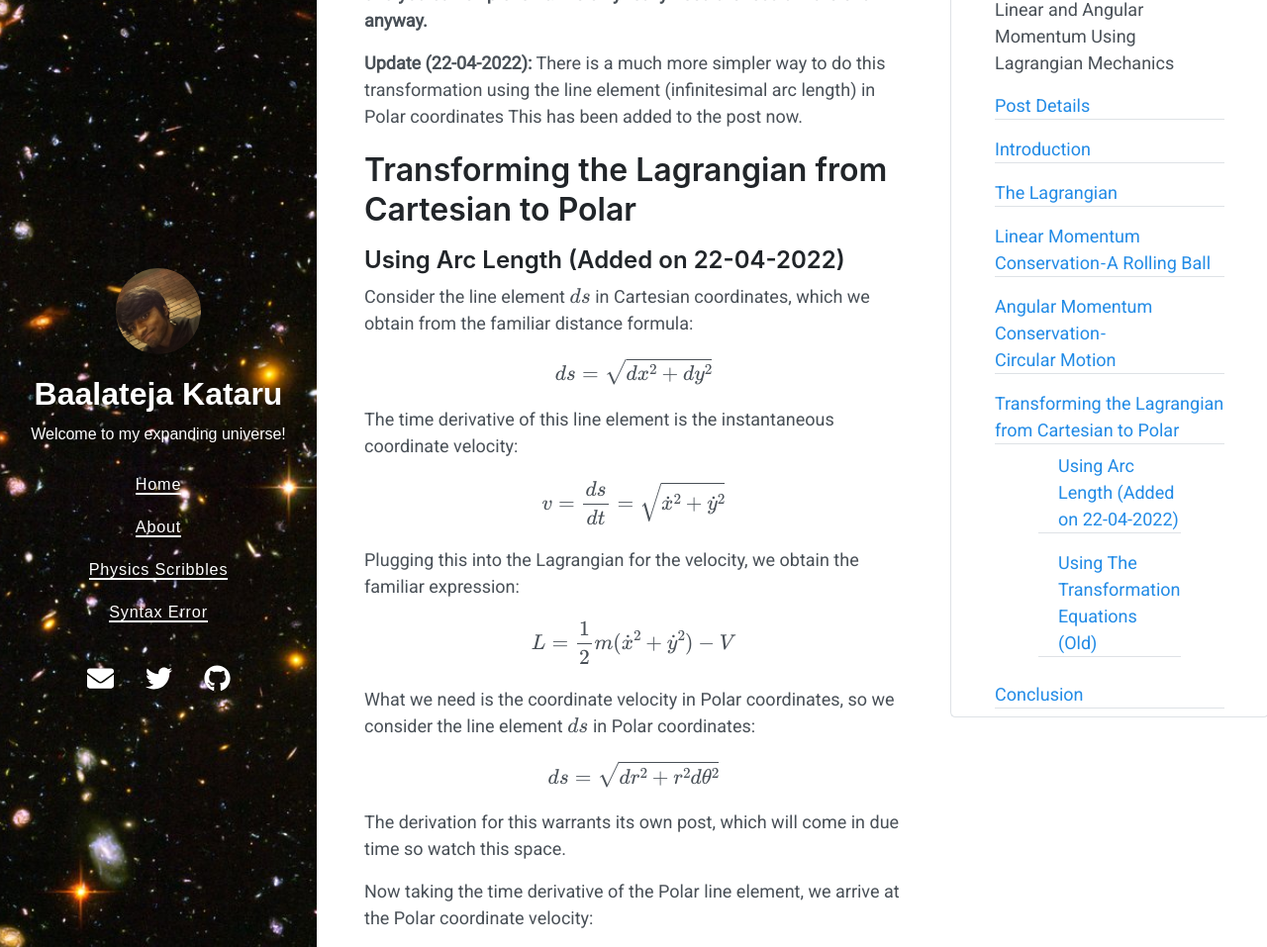
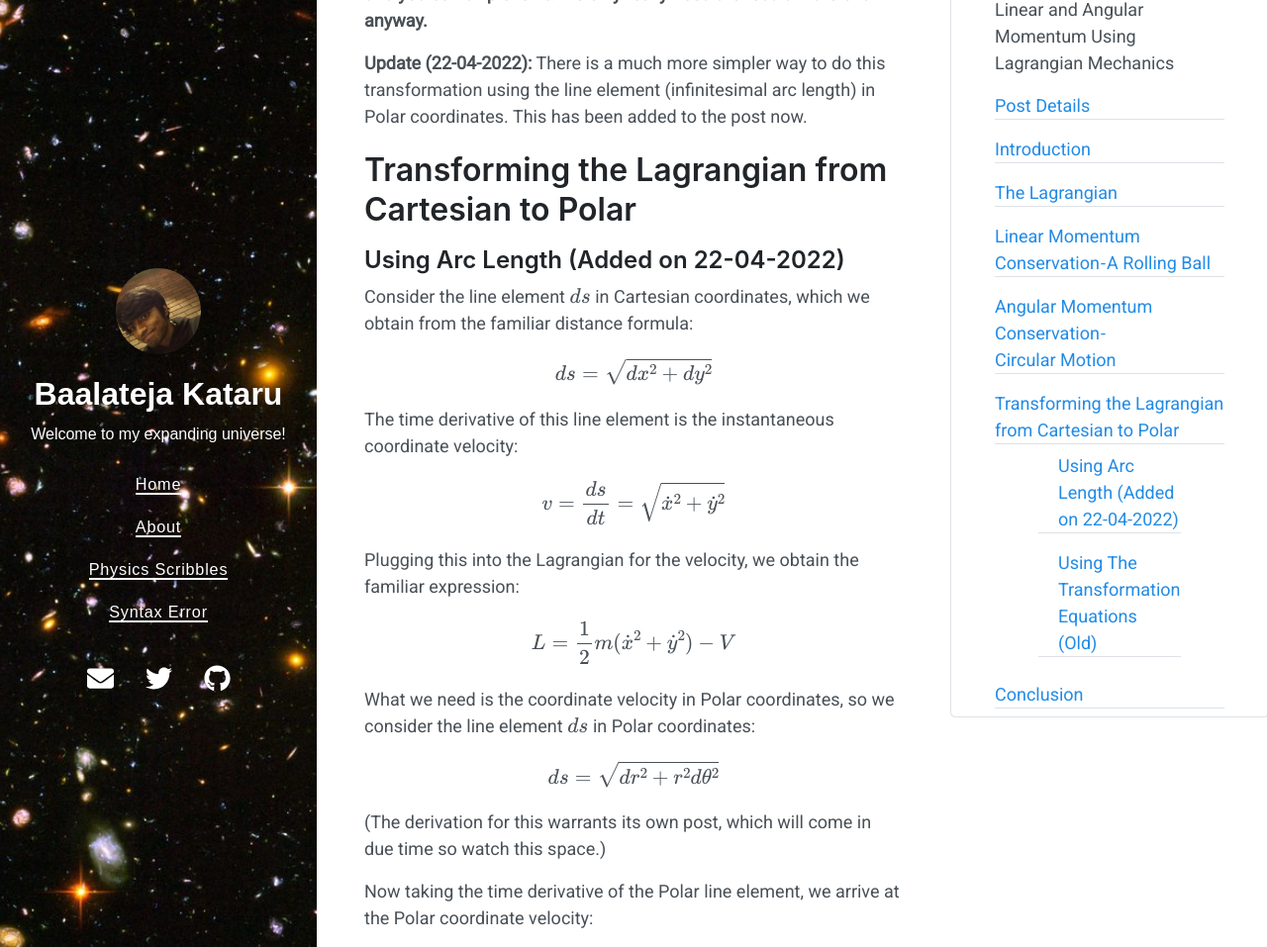
Before and after one commit to BK-Modding/BK-Modding.github.io, a Jekyll site: the page built from _posts/blog1/2021-08-17-deriving-the-conservation-of-linear-and-angular-momentum-using-lagrangian-mechanics.md, in a window 1280 px wide and 1400 px high, scrolled down 5669 px. Shown: the part 207-1164 px from the top of the window at 99% size. Built offline with Jekyll 4.4.1, drawn with Linux system fonts in a browser that asks for light colours; nearby versions of some CDN libraries; formulas are drawn with MathJax 3.

```diff
--- a/_posts/blog1/2021-08-17-deriving-the-conservation-of-linear-and-angular-momentum-using-lagrangian-mechanics.md
+++ b/_posts/blog1/2021-08-17-deriving-the-conservation-of-linear-and-angular-momentum-using-lagrangian-mechanics.md
@@ -168,7 +168,7 @@ Most importantly, angular motion is described in terms of the angle of revolutio
 
 **The transformation will be the most mathematically intense part of this entire post, so I will not detail too much of what's happening and you can skip over it. We only really need the result in the end anyway.**
 
-**Update (22-04-2022):** There is a much more simpler way to do this transformation using the line element (infinitesimal arc length) in Polar coordinates This has been added to the post now.
+**Update (22-04-2022):** There is a much more simpler way to do this transformation using the line element (infinitesimal arc length) in Polar coordinates. This has been added to the post now.
 
 # Transforming the Lagrangian from Cartesian to Polar
 
@@ -198,7 +198,7 @@ $$
   ds = \sqrt{dr^2 + r^2 d\theta^2}
 $$
 
-The derivation for this warrants its own post, which will come in due time so watch this space.
+(The derivation for this warrants its own post, which will come in due time so watch this space.)
 
 Now taking the time derivative of the Polar line element, we arrive at the Polar coordinate velocity:
 
--- a/_sass/_toc.scss
+++ b/_sass/_toc.scss
@@ -20,7 +20,7 @@
 }
 
 .toc-nav {
-  max-height: 80vh;
+  max-height: 60vh;
   overflow-y: auto;
   border: 1px solid;
   border-top: 0px;
```
